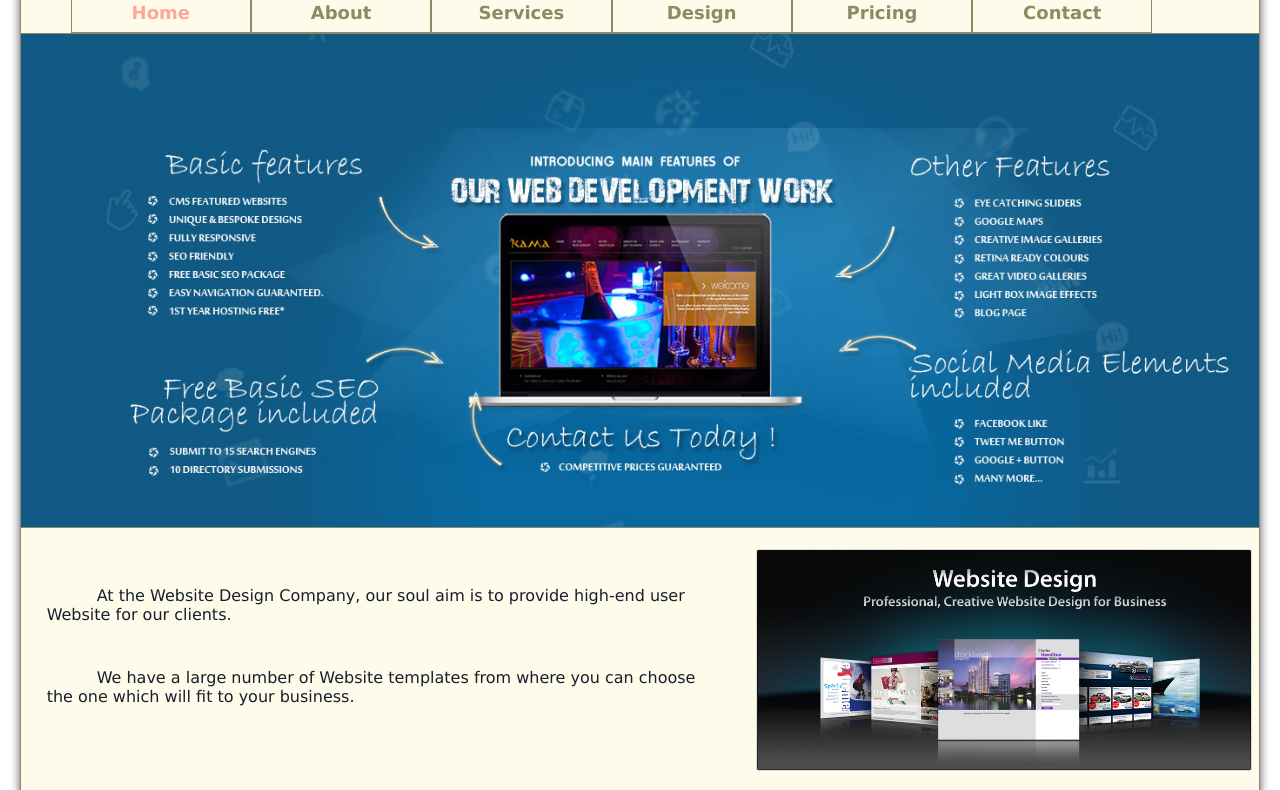
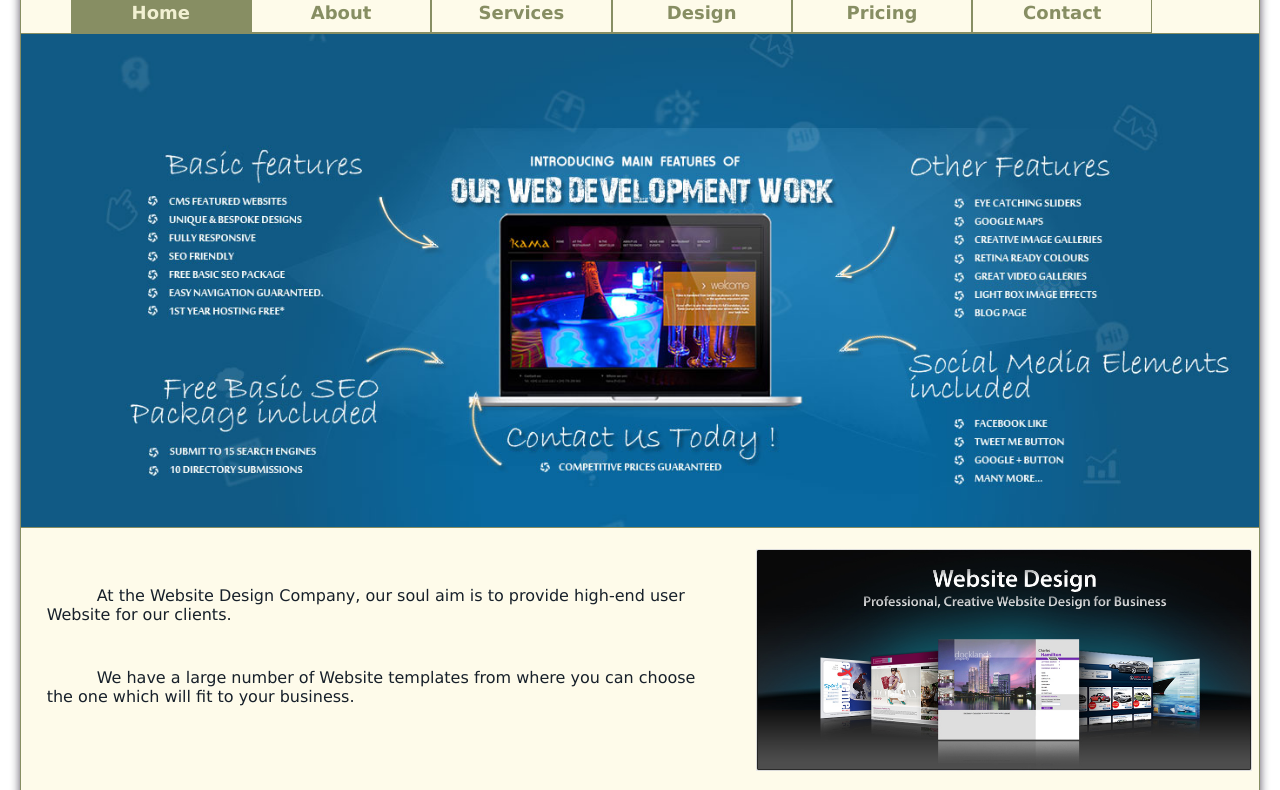
Before and after one commit to shubham-sr/Tutorial-site, a plain HTML site: page index.html in a window 1280 px wide. Shown: the part 273-1063 px from the top of the page. Drawn offline with Linux system fonts and the light colour scheme.

Commit message:
Update index.html

```diff
--- a/index.html
+++ b/index.html
@@ -73,8 +73,8 @@ nav ul li a {
   text-align: center;
 }
 nav ul li a:hover, nav ul li.active a {
-  background-color: 	#fffff;
-  color: 	#ffa899;
+  background-color: 	#878E63;
+  color: #F1F0D1;
 }
 .banner img {
   width: 100%;
```
